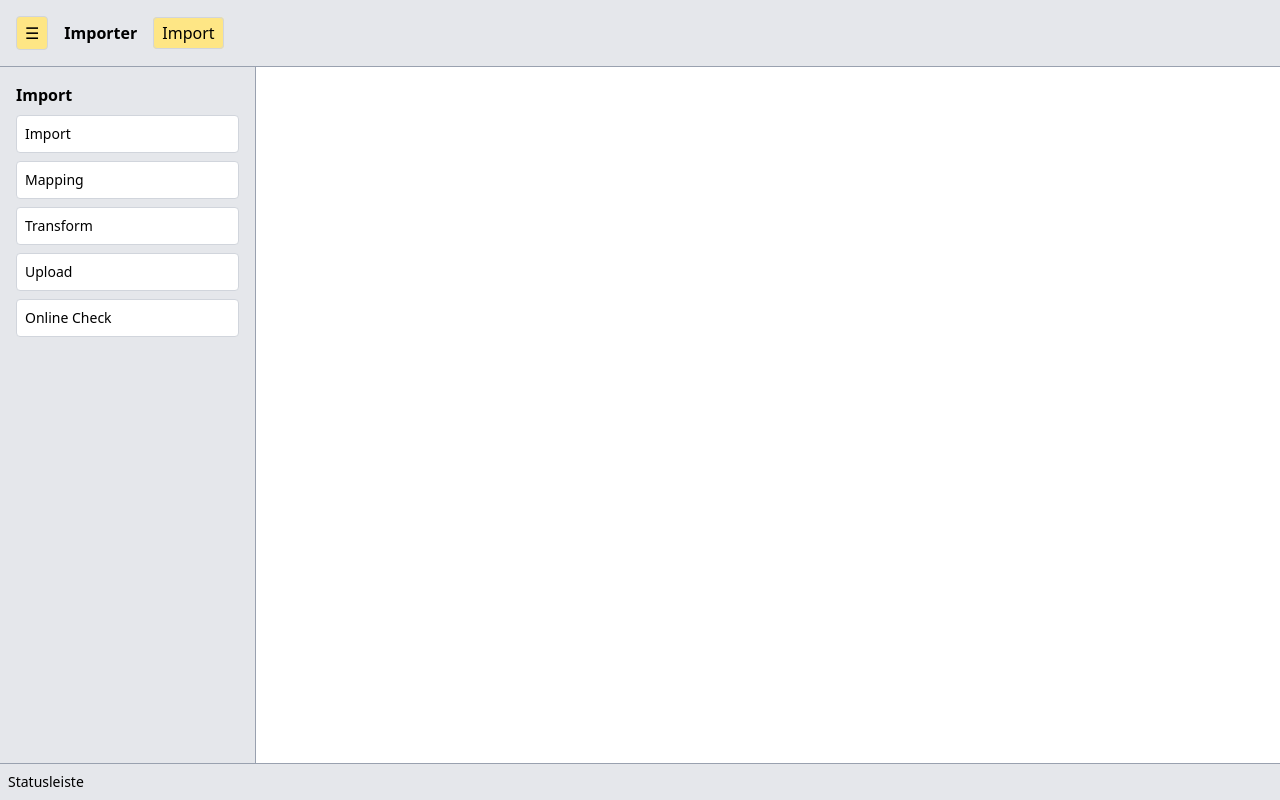
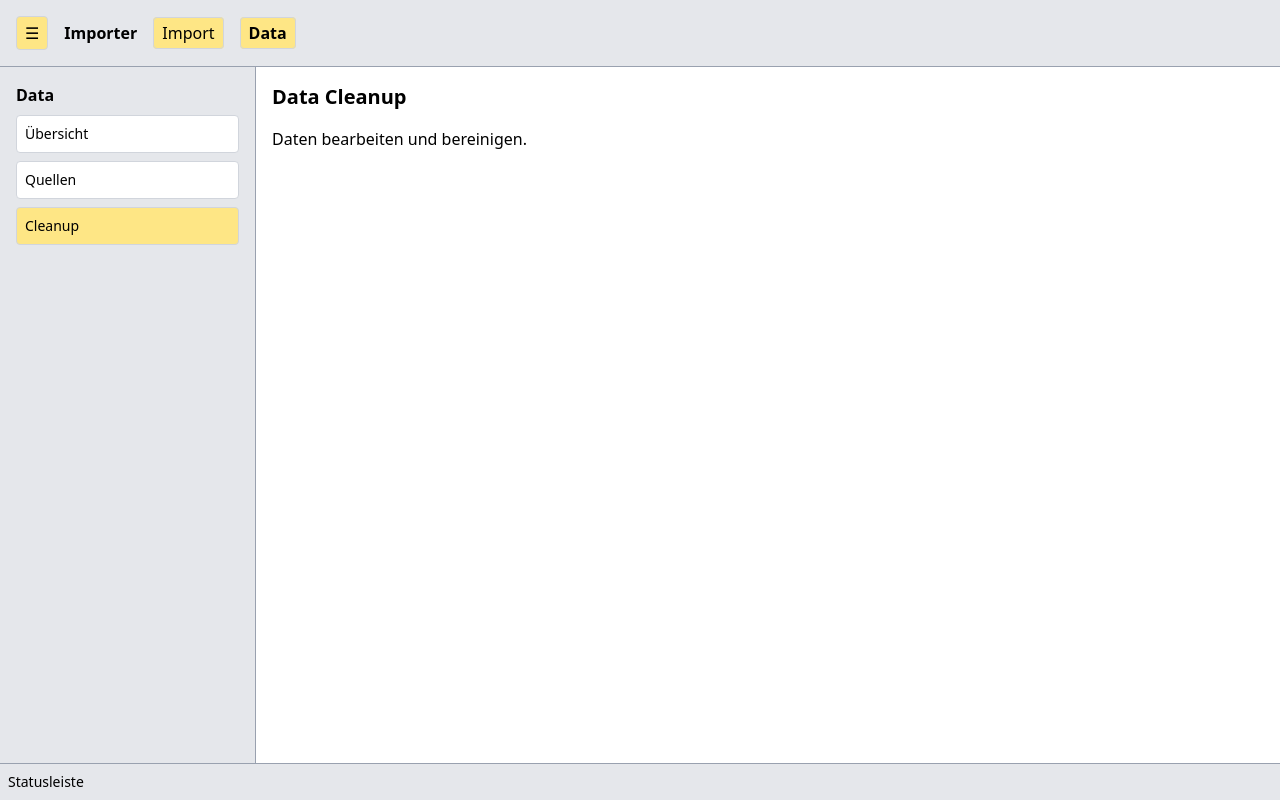
Before and after one commit to fchristian1/importer, a React (Vite) app in the folder client/: page /data/cleanup in a window 1280 px wide. Built offline with nearby package versions, Linux system fonts and the light colour scheme.

Commit message:
feat: add Data menu with overview and subpages

```diff
--- a/client/src/App.tsx
+++ b/client/src/App.tsx
@@ -1,5 +1,11 @@
 import { useState } from 'react';
-import { BrowserRouter as Router, Routes, Route, NavLink } from 'react-router-dom';
+import {
+  BrowserRouter as Router,
+  Routes,
+  Route,
+  NavLink,
+  useLocation,
+} from 'react-router-dom';
 import './index.css';
 import NavBar from './NavBar';
 import ImportPage from './pages/ImportPage';
@@ -7,14 +13,31 @@ import MappingPage from './pages/MappingPage';
 import TransformPage from './pages/TransformPage';
 import UploadPage from './pages/UploadPage';
 import OnlineCheckPage from './pages/OnlineCheckPage';
+import DataOverviewPage from './pages/DataOverviewPage';
+import DataSourcesPage from './pages/DataSourcesPage';
+import DataCleanupPage from './pages/DataCleanupPage';
 import { ImporterProvider } from './context/ImporterContext';
 
-function App() {
+function Layout() {
   const [collapsed, setCollapsed] = useState(false);
+  const location = useLocation();
+  const isData = location.pathname.startsWith('/data');
+
+  const menuItems = isData
+    ? [
+        { to: '/data', label: 'Übersicht', end: true },
+        { to: '/data/sources', label: 'Quellen' },
+        { to: '/data/cleanup', label: 'Cleanup' },
+      ]
+    : [
+        { to: '/', label: 'Import', end: true },
+        { to: '/mapping', label: 'Mapping' },
+        { to: '/transform', label: 'Transform' },
+        { to: '/upload', label: 'Upload' },
+        { to: '/online-check', label: 'Online Check' },
+      ];
 
   return (
-    <Router>
-      <ImporterProvider>
     <div className="flex flex-col h-full">
       <NavBar onToggle={() => setCollapsed(!collapsed)} />
       <div className="flex flex-1 overflow-hidden">
@@ -23,69 +46,23 @@ function App() {
             collapsed ? 'w-0' : 'w-64'
           }`}
         >
-              <p className="font-semibold mb-2">Import</p>
+          <p className="font-semibold mb-2">{isData ? 'Data' : 'Import'}</p>
           <ul className="space-y-2">
-                <li>
+            {menuItems.map(({ to, label, end }) => (
+              <li key={to}>
                 <NavLink
-                    to="/"
-                    end
+                  to={to}
+                  {...(end ? { end: true } : {})}
                   className={({ isActive }) =>
                     `block rounded border border-gray-300 p-2 text-sm ${
                       isActive ? 'bg-navitem' : 'bg-white'
                     }`
                   }
                 >
-                    Import
+                  {label}
                 </NavLink>
               </li>
-                <li>
-                  <NavLink
-                    to="/mapping"
-                    className={({ isActive }) =>
-                      `block rounded border border-gray-300 p-2 text-sm ${
-                        isActive ? 'bg-navitem' : 'bg-white'
-                      }`
-                    }
-                  >
-                    Mapping
-                  </NavLink>
-                </li>
-                <li>
-                  <NavLink
-                    to="/transform"
-                    className={({ isActive }) =>
-                      `block rounded border border-gray-300 p-2 text-sm ${
-                        isActive ? 'bg-navitem' : 'bg-white'
-                      }`
-                    }
-                  >
-                    Transform
-                  </NavLink>
-                </li>
-                <li>
-                  <NavLink
-                    to="/upload"
-                    className={({ isActive }) =>
-                      `block rounded border border-gray-300 p-2 text-sm ${
-                        isActive ? 'bg-navitem' : 'bg-white'
-                      }`
-                    }
-                  >
-                    Upload
-                  </NavLink>
-                </li>
-                <li>
-                  <NavLink
-                    to="/online-check"
-                    className={({ isActive }) =>
-                      `block rounded border border-gray-300 p-2 text-sm ${
-                        isActive ? 'bg-navitem' : 'bg-white'
-                      }`
-                    }
-                  >
-                    Online Check
-                  </NavLink>
-                </li>
+            ))}
           </ul>
         </aside>
         <main className="flex-1 overflow-auto p-4">
@@ -95,6 +72,9 @@ function App() {
             <Route path="/transform" element={<TransformPage />} />
             <Route path="/upload" element={<UploadPage />} />
             <Route path="/online-check" element={<OnlineCheckPage />} />
+            <Route path="/data" element={<DataOverviewPage />} />
+            <Route path="/data/sources" element={<DataSourcesPage />} />
+            <Route path="/data/cleanup" element={<DataCleanupPage />} />
           </Routes>
         </main>
       </div>
@@ -102,6 +82,14 @@ function App() {
         Statusleiste
       </footer>
     </div>
+  );
+}
+
+function App() {
+  return (
+    <Router>
+      <ImporterProvider>
+        <Layout />
       </ImporterProvider>
     </Router>
   );
--- a/client/src/NavBar.tsx
+++ b/client/src/NavBar.tsx
@@ -26,6 +26,11 @@ function NavBar({ onToggle }: NavBarProps) {
             Import
           </NavLink>
         </li>
+        <li>
+          <NavLink to="/data" className={linkStyle}>
+            Data
+          </NavLink>
+        </li>
 
       </ul>
     </nav>
--- /dev/null
+++ b/client/src/pages/DataCleanupPage.tsx
@@ -0,0 +1,10 @@
+function DataCleanupPage() {
+  return (
+    <div className="space-y-4">
+      <h1 className="text-xl font-bold">Data Cleanup</h1>
+      <p>Daten bearbeiten und bereinigen.</p>
+    </div>
+  );
+}
+
+export default DataCleanupPage;
--- /dev/null
+++ b/client/src/pages/DataOverviewPage.tsx
@@ -0,0 +1,10 @@
+function DataOverviewPage() {
+  return (
+    <div className="space-y-4">
+      <h1 className="text-xl font-bold">Data Overview</h1>
+      <p>Übersicht über vorhandene Daten.</p>
+    </div>
+  );
+}
+
+export default DataOverviewPage;
--- /dev/null
+++ b/client/src/pages/DataSourcesPage.tsx
@@ -0,0 +1,10 @@
+function DataSourcesPage() {
+  return (
+    <div className="space-y-4">
+      <h1 className="text-xl font-bold">Data Sources</h1>
+      <p>Quellen der importierten Daten verwalten.</p>
+    </div>
+  );
+}
+
+export default DataSourcesPage;
--- a/client/vite.config.ts
+++ b/client/vite.config.ts
@@ -5,5 +5,5 @@ import react from '@vitejs/plugin-react'
 
 // https://vite.dev/config/
 export default defineConfig({
-  plugins: [ tailwindcss(),,react()],
+  plugins: [tailwindcss(), react()],
 })
```
Lines whose indentation alone changed are shown as unchanged.
